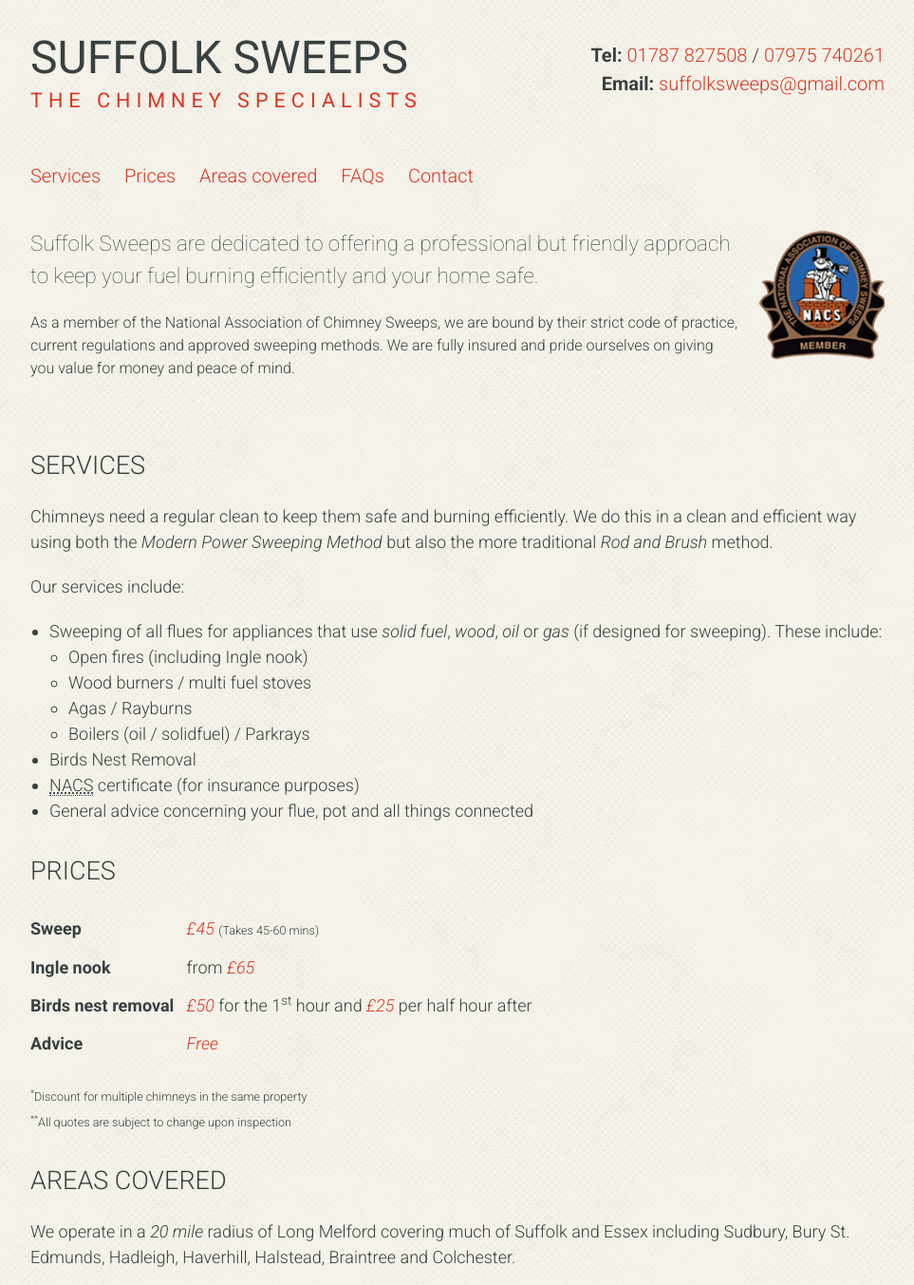
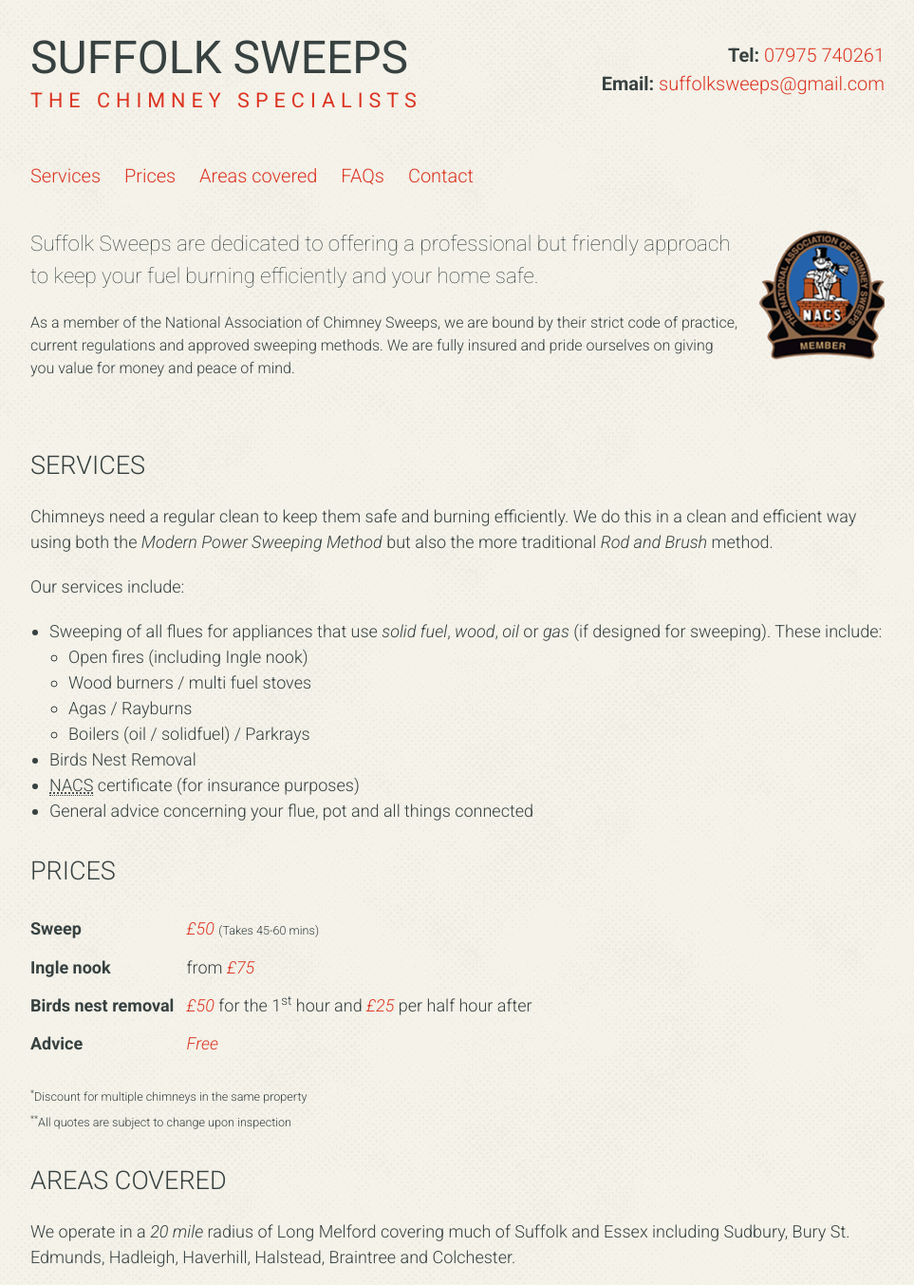
Before and after one commit to suffolk-sweeps/website, a Jekyll site: the page built from index.md, in a window 1280 px wide and 1400 px high, cut to the strip 0-1353 px from the top of the window. Shown: the whole strip at 95% size, without its empty margins (158-1121 px from the left). Built offline with Jekyll 4.4.1, drawn with Linux system fonts in a browser that asks for light colours; nearby versions of some CDN libraries.

Commit message:
feat: remove home number and update prices

```diff
--- a/_includes/header.html
+++ b/_includes/header.html
@@ -7,7 +7,7 @@
 
       <div class="Grid-cell u-lg-size1of2 u-xl-size1of2 u-textRight">
         <ul class="Contact">
-          <li><strong>Tel:</strong> <a href="tel:+441787827508">01787 827508</a> / <a href="tel:+447975740261">07975 740261</a></li>
+          <li><strong>Tel:</strong> <a href="tel:+447975740261">07975 740261</a></li>
           <li><strong>Email:</strong> <a href="mailto:suffolksweeps@gmail.com">suffolksweeps@gmail.com</a></li>
         </ul>
       </div>
--- a/index.md
+++ b/index.md
@@ -43,8 +43,8 @@ Our services include:
 
 ## Prices {#Prices}
 
-__Sweep__ | _£45_ <small>(Takes 45-60 mins)</small>
-__Ingle nook__ | from _£65_
+__Sweep__ | _£50_ <small>(Takes 45-60 mins)</small>
+__Ingle nook__ | from _£75_
 __Birds nest removal__ | _£50_ for the 1<sup>st</sup> hour and _£25_ per half hour after
 __Advice__ | _Free_
 {:.Table .Table--prices}
```
